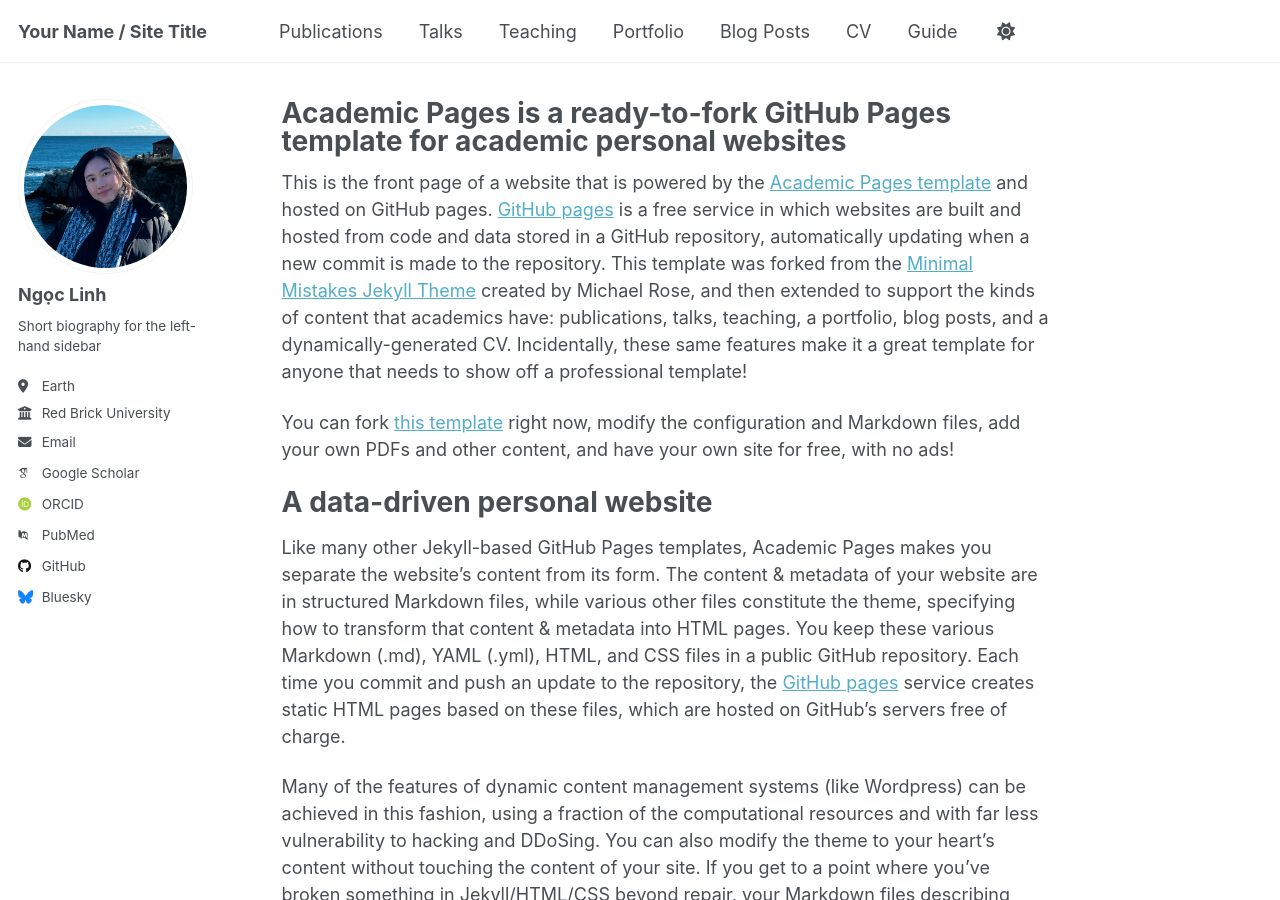
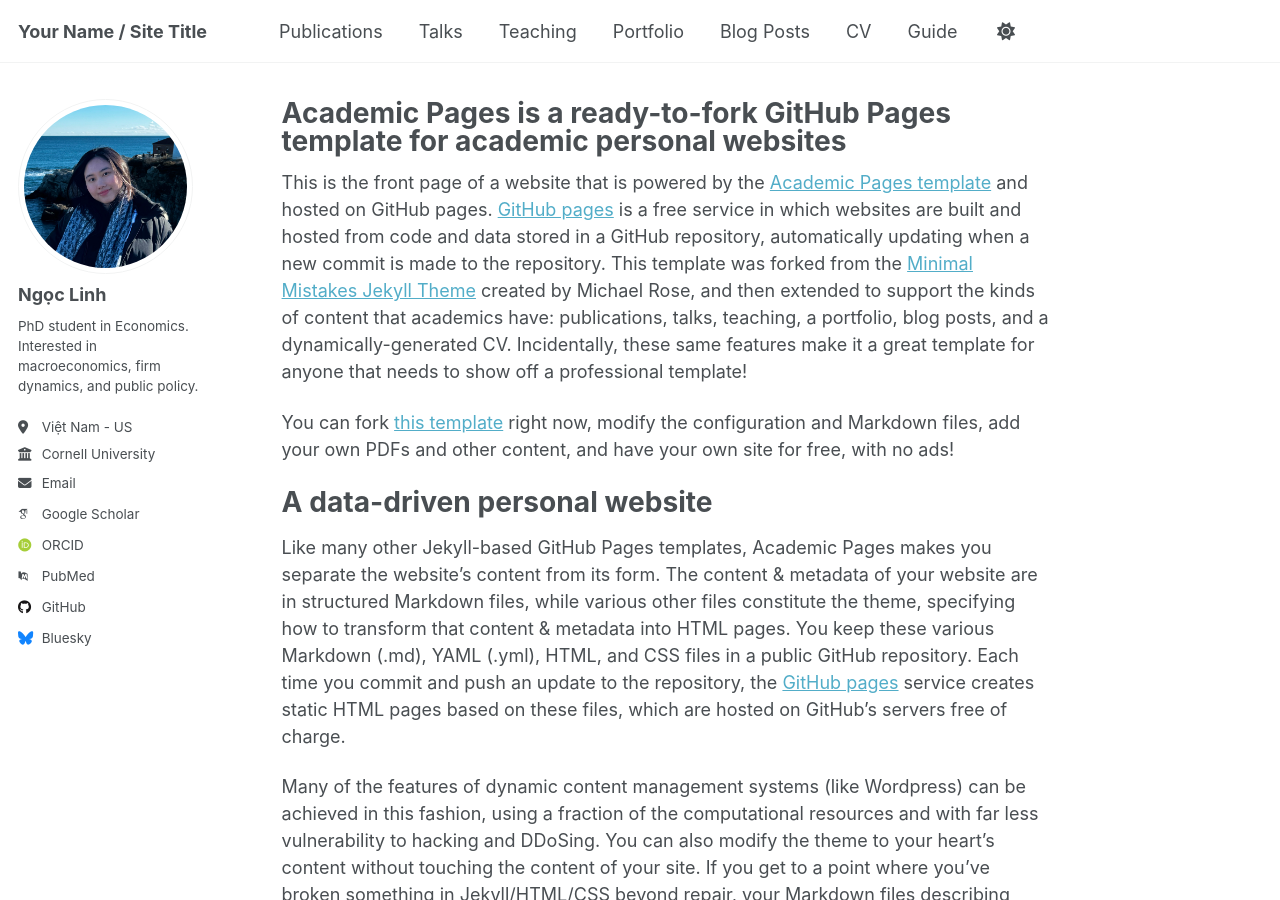
Before and after one commit to npl-nguyen/nguyen-ngoc-phuong-linh, a Jekyll site: the page built from _pages/about.md, in a window 1280 px wide and 900 px high. Built offline with Jekyll 4.4.1, drawn with Linux system fonts in a browser that asks for light colours; some web fonts are replaced; a script that is not in the unit is left out.

Commit message:
Update _config.yml

```diff
--- a/_config.yml
+++ b/_config.yml
@@ -25,11 +25,11 @@ author:
   avatar           : "profile.jpg"
   name             : "Ngọc Linh"
   pronouns         : # example: "she/her"
-  bio              : "Short biography for the left-hand sidebar"
-  location         : "Earth"
-  employer         : "Red Brick University"
+  bio              : "PhD student in Economics. Interested in macroeconomics, firm dynamics, and public policy."
+  location         : "Việt Nam - US"
+  employer         : "Cornell University"
   uri              : # URL
-  email            : "none@example.org"
+  email            : "nn268@cornell.edu"
 
   # Academic websites
   academia         : # URL
```
